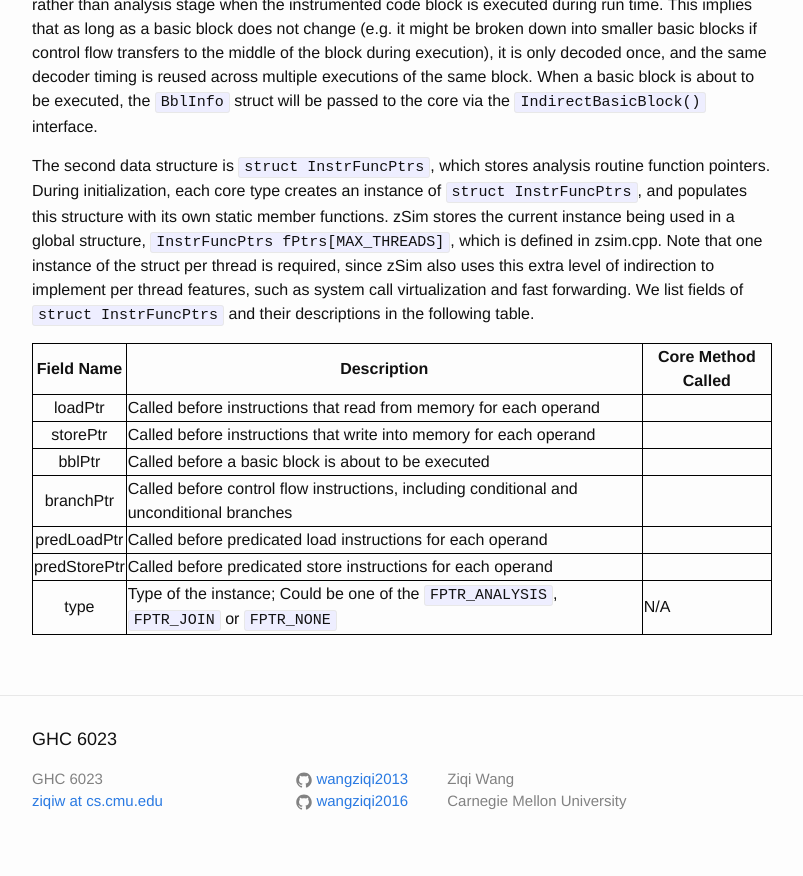
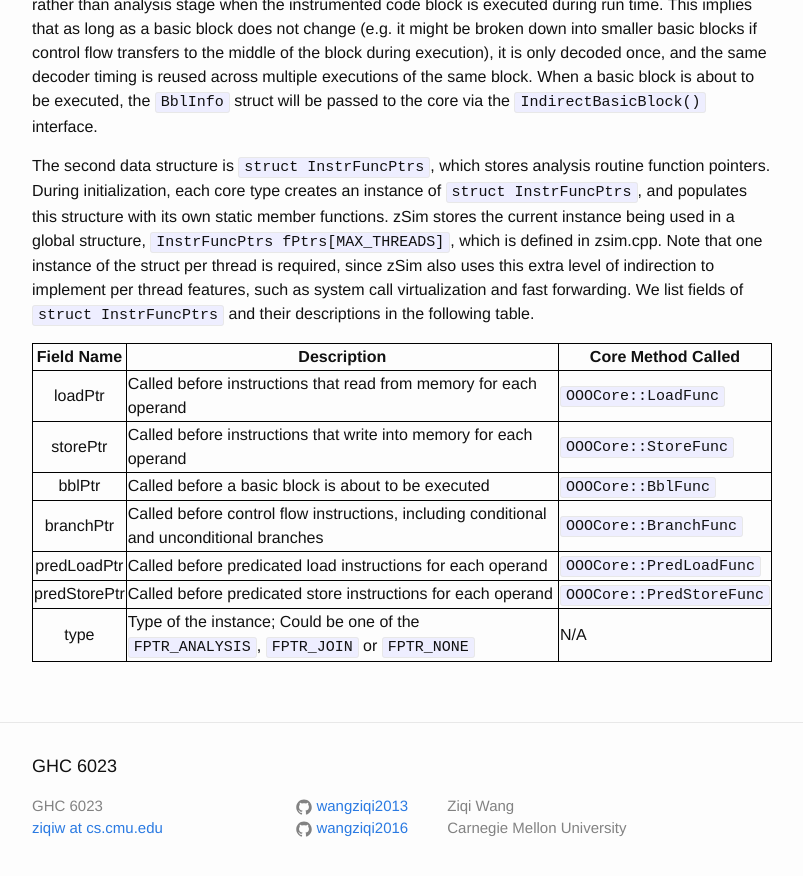
Before and after one commit to wangziqi2013/wangziqi2013.github.io, a Jekyll site: the page built from _posts/2019-12-31-zsim-microarch.markdown, in a window 1280 px wide and 900 px high, scrolled down 2422 px. Shown: the top 876 px of the window, without its empty margins (238-1041 px from the left). Built offline with Jekyll 4.4.1, drawn with Linux system fonts in a browser that asks for light colours.

Commit message:
Finish table

```diff
--- a/_posts/2019-12-31-zsim-microarch.markdown
+++ b/_posts/2019-12-31-zsim-microarch.markdown
@@ -99,11 +99,11 @@ their descriptions in the following table.
 
 | Field Name | Description | Core Method Called |
 |:--------------------------------:|--------------------------------|---|
-| loadPtr | Called before instructions that read from memory for each operand |  |
-| storePtr | Called before instructions that write into memory for each operand |  |
-| bblPtr | Called before a basic block is about to be executed |  |
-| branchPtr | Called before control flow instructions, including conditional and unconditional branches |  |
-| predLoadPtr | Called before predicated load instructions for each operand |  |
-| predStorePtr | Called before predicated store instructions for each operand |  |
+| loadPtr | Called before instructions that read from memory for each operand | `OOOCore::LoadFunc` |
+| storePtr | Called before instructions that write into memory for each operand | `OOOCore::StoreFunc` |
+| bblPtr | Called before a basic block is about to be executed | `OOOCore::BblFunc` |
+| branchPtr | Called before control flow instructions, including conditional and unconditional branches | `OOOCore::BranchFunc` |
+| predLoadPtr | Called before predicated load instructions for each operand | `OOOCore::PredLoadFunc` |
+| predStorePtr | Called before predicated store instructions for each operand | `OOOCore::PredStoreFunc` |
 | type | Type of the instance; Could be one of the `FPTR_ANALYSIS`, `FPTR_JOIN` or `FPTR_NONE` | N/A |
 {:.mbtablestyle}
```
